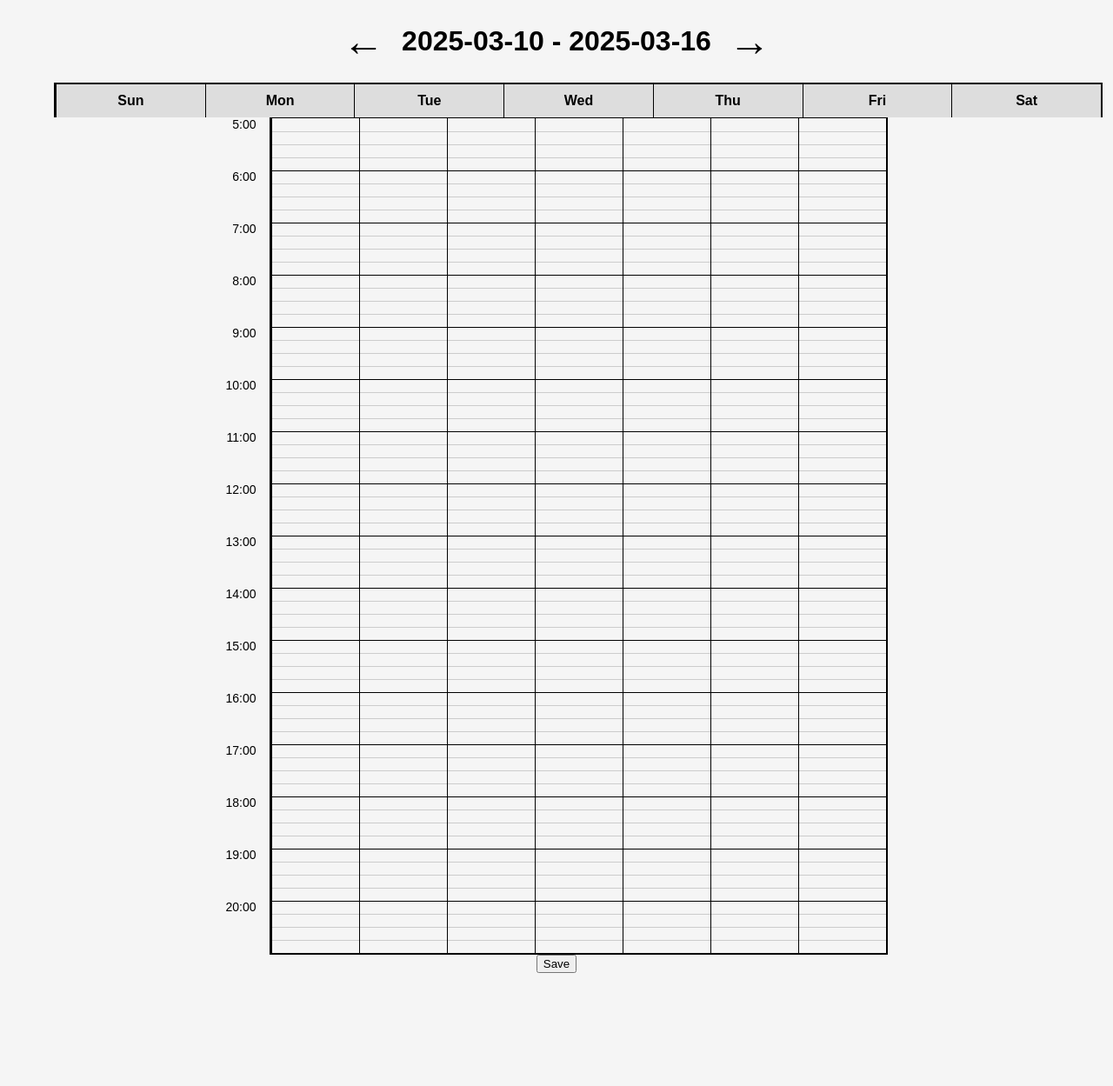
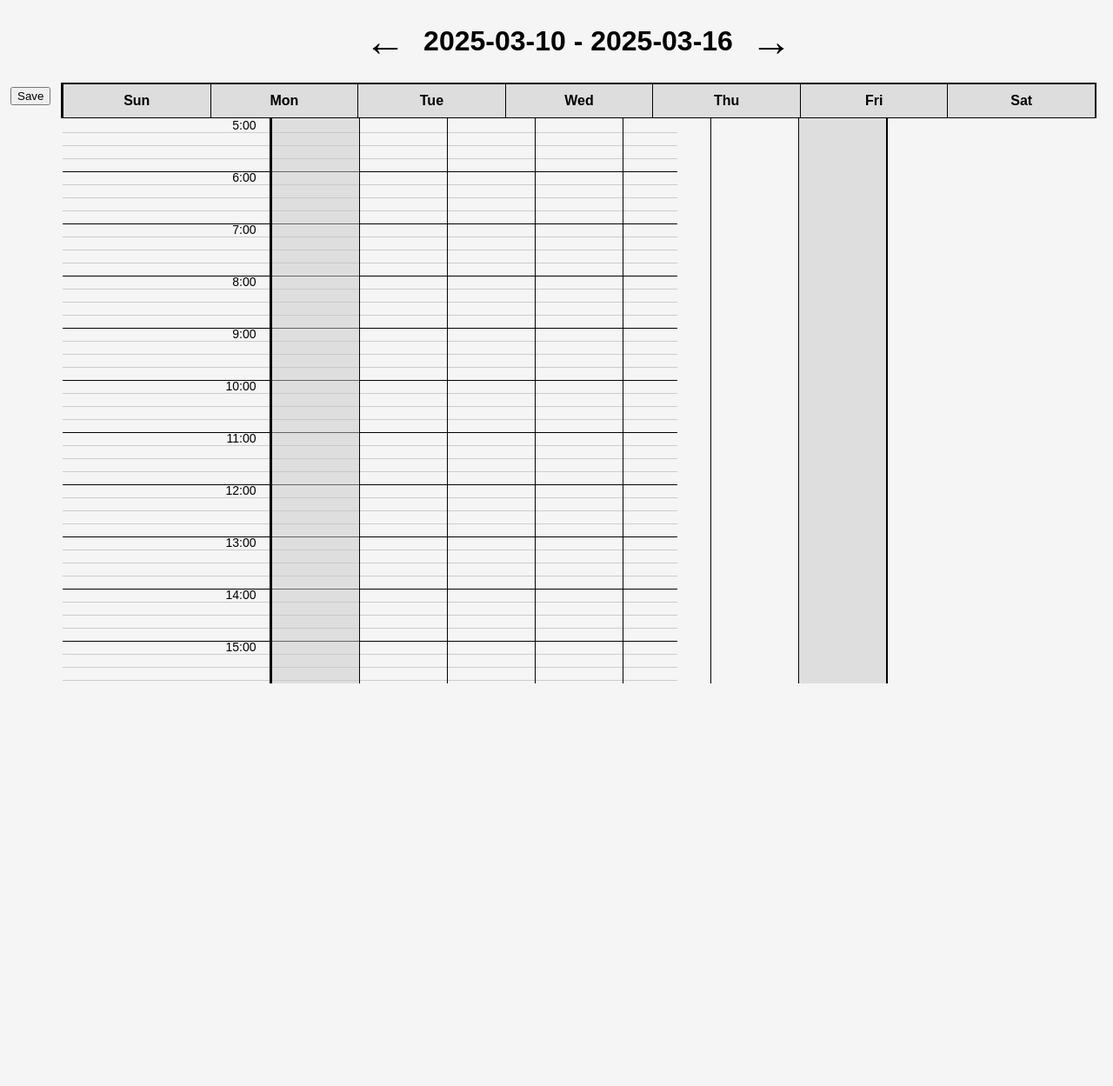
Before and after one commit to e-spinner/scheduler, a Flask app: page /week_view in a window 1280 px wide. Shown: the whole page at 87% size. After the commit the page ends 786 px from the top, so only its background shows below. Run offline with Flask 3, Linux system fonts and the light colour scheme.

Commit message:
css fancification done

```diff
--- a/scheduler/server.py
+++ b/scheduler/server.py
@@ -49,7 +49,13 @@ def week_view():
 
 @app.route('/save_slots', methods=['POST'])
 def save_slots():
-    pass
+    try:
+        data = request.json
+        print("Received Slots Data:", data)
+        return {"message": "Slots received successfully"}
+    except Exception as e:
+        print("Error:", e)
+        return {"message": "Error processing data"}, 500
 
 @app.route('/')
 def month_view():
--- a/scheduler/static/css/week.css
+++ b/scheduler/static/css/week.css
@@ -3,14 +3,22 @@ body {
     background-color: #f5f5f5;
     text-align: center;
     user-select: none;
+    overflow: hidden;
+    margin: 0;
+    padding: 0;
 }
+
+::-webkit-scrollbar {
+    display: none;
+}
+
 
 h1 {
     display: flex;
     justify-content: center;
     align-items: center;
     gap: 20px;
-    margin: 20px 0;
+    margin: 20px 5px 20px 55px;
 }
 
 h1 a {
@@ -33,14 +41,14 @@ h1 a:hover{
     grid-template-columns: repeat(7, 1fr);
     border: 2px solid #000;
     border-bottom: none;
-    margin-left: 54px;
-    margin-right: 4px;
+    margin-left: 70px;
+    margin-right: 19px;
 }
 
 .weekday {
     background-color: #ddd;
     border-left: 1px solid #000;
-    border-bottom: none;
+    border-bottom: 1px solid #000;
     font-weight: bold;
     padding: 10px;
 }
@@ -48,6 +56,11 @@ h1 a:hover{
 .week-grid {
     display: flex;
     justify-content: center;
+
+    max-height: 650px;
+    overflow-y: scroll;
+
+    position: relative;
 }
 
 .time-labels {
@@ -55,6 +68,7 @@ h1 a:hover{
     flex-direction: column;
     align-items: flex-end;
     margin-right: 5px;
+    height: 960px;
 }
 
 .time-label {
@@ -65,10 +79,11 @@ h1 a:hover{
 
 .grid-lines {
   margin-top: 2px;
-  margin-left: 50px;
-  z-index: -1;
-  width: 710px;
-  height: 100%;
+  z-index: 1;
+  height: 960px;
+  width: 707px;
+  top: 0px;
+  left: 72px;
   position: absolute;
 }
 
@@ -81,13 +96,15 @@ h1 a:hover{
   height: 14px;
   border-bottom: 1px solid #ccc;
 }
+
 .week-container {
     display: grid;
+    height: 960px;
     grid-template-columns: repeat(7, 1fr);
     border: 2px solid #000;
-    border-top: 1px solid #000;
+    border-top: none;
     position: relative;
-    z-index: 1;
+    z-index: 2;
 }
 
 .day-column {
@@ -97,6 +114,11 @@ h1 a:hover{
     width: 100px;
     height: 960px; /* 16 hours * 60px */
     position: relative;
+    z-index: -1;
+}
+
+.day-column.weekend {
+    background-color: rgb(200 200 200 / 50%);
 }
 
 .slot {
@@ -120,3 +142,9 @@ h1 a:hover{
     bottom: 0;
     cursor: ns-resize;
 }
+
+#save {
+    position: absolute;
+    top: 100px;
+    left: 12px;
+}
--- a/scheduler/static/js/week.js
+++ b/scheduler/static/js/week.js
@@ -224,16 +224,20 @@ document.addEventListener("DOMContentLoaded", () => {
     }
 
 
+    window.addEventListener('resize', function(e) {
+        e.preventDefault();
+        // Reset to original size
+        window.resizeTo(800, 800);
+    });
 
 
-    document.getElementById("saveBtn").addEventListener("click", () => {
+    document.getElementById("save").addEventListener("click", () => {
         const slots = [];
         document.querySelectorAll(".slot").forEach(slot => {
-            const day = slot.parentElement.dataset.day;
             const start = parseInt(slot.style.top) / 60 + startHour;
             const duration = parseInt(slot.style.height) / 60;
 
-            slots.push({ day, start, duration });
+            slots.push({ year, month, day, start, duration });
         });
 
         fetch("/save_slots", {
--- a/scheduler/templates/week_view.html
+++ b/scheduler/templates/week_view.html
@@ -4,12 +4,18 @@
     <meta charset="UTF-8">
     <meta name="viewport" content="width=device-width, initial-scale=1.0">
     <link rel="stylesheet" href="/static/css/week.css">
+    <script>
+        const startHour = {{ start_hour }};
+        const year = {{ year }};
+        const month = {{ month }};
+        const day = {{ day }};
+    </script>
 </head>
 <body>
     <h1>
         <a href="/week_view?year={{ prev_year }}&month={{ prev_month }}&day={{ prev_day }}">←</a>
         <a class="label" href="/?year={{ year }}&month={{ month }}">{{ week_days[0].date() }} - {{ week_days[6].date() }}</a>
-        <a href="/week_view?year={{ next_year }}&month={{ Next_month }}&day={{ next_day }}">→</a>
+        <a href="/week_view?year={{ next_year }}&month={{ next_month }}&day={{ next_day }}">→</a>
     </h1>
     <div class="weekdays">
         <div class="weekday">Sun</div>
@@ -38,12 +44,18 @@
             {% endfor %}
         </div>
         <div class="week-container">
-            {% for day in range(7) %}
-                <div class="day-column" data-day="{{ day }}"></div>
-            {% endfor %}
+
+            <div class="day-column weekend" data-day="0"></div>
+            <div class="day-column" data-day="1"></div>
+            <div class="day-column" data-day="2"></div>
+            <div class="day-column" data-day="3"></div>
+            <div class="day-column" data-day="4"></div>
+            <div class="day-column" data-day="5"></div>
+            <div class="day-column weekend" data-day="6"></div>
         </div>
     </div>
-    <button id="saveSlots">Save</button>
+
+    <button id="save">Save</button>
     <script src="/static/js/week.js"></script>
 </body>
 </html>
```
Also changed, not shown: scheduler/static/css/calendar.css (+11 -1 lines), scheduler/templates/month_view.html (+8 -5 lines).
